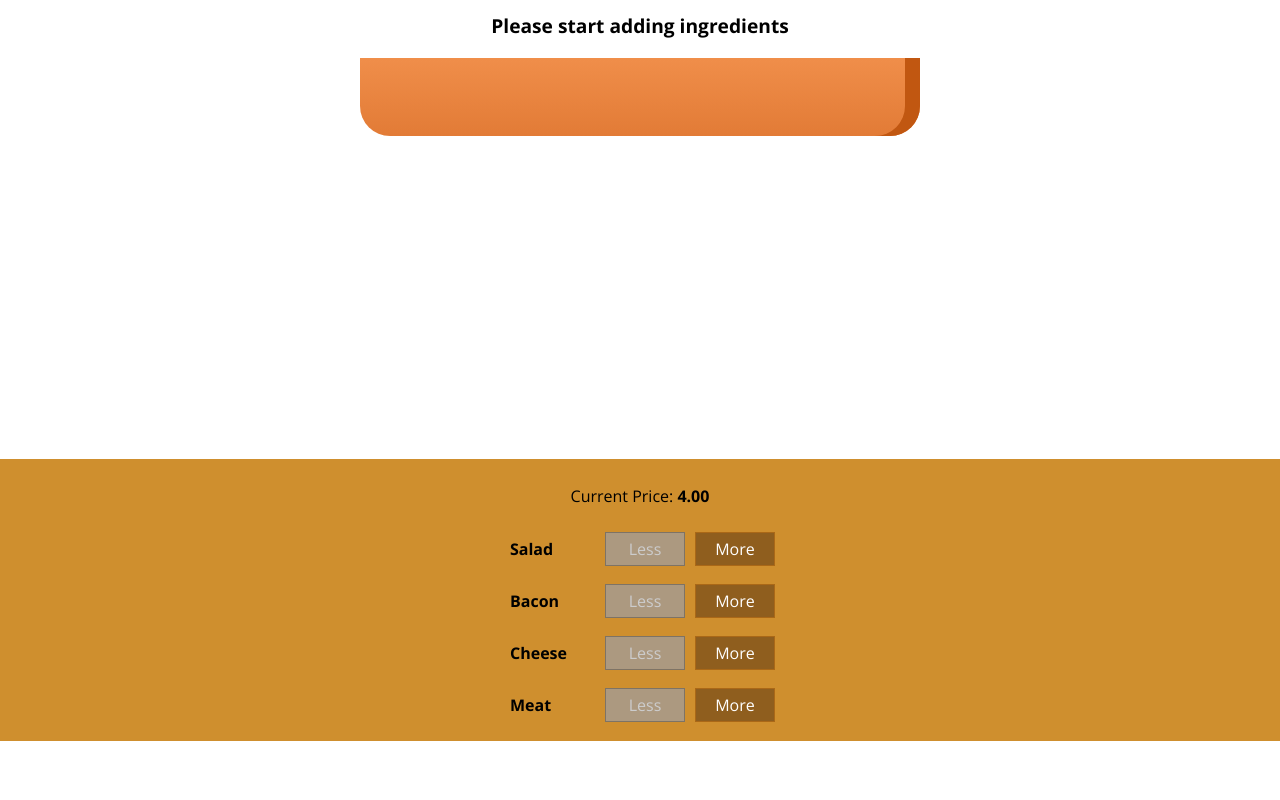
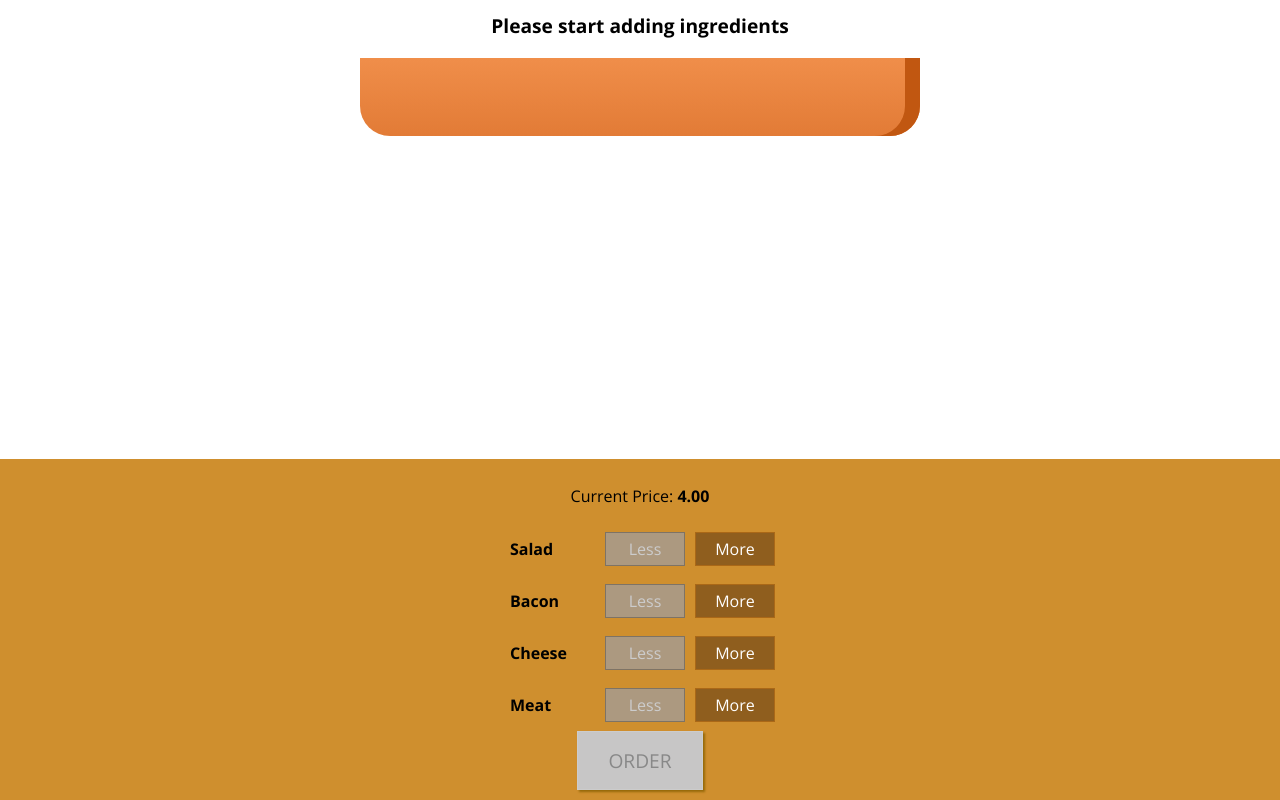
Before and after one commit to dxnter/burger-builder, a React app: page / in a window 1280 px wide. Shown: the part 179-979 px from the top of the page. Before the commit the page ends 920 px from the top, so only its background shows below. Built offline with nearby package versions, Linux system fonts and the light colour scheme.

Commit message:
Render the ORDER button when one or more ingredients are set in state

```diff
--- a/src/components/Burger/BuildControls/BuildControls.css
+++ b/src/components/Burger/BuildControls/BuildControls.css
@@ -8,3 +8,44 @@
   margin: auto;
   padding: 10px 0;
 }
+
+.OrderButton {
+    background-color: #DAD735;
+    outline: none;
+    cursor: pointer;
+    border: 1px solid #966909;
+    color: #966909;
+    font-family: inherit;
+    font-size: 1.2em;
+    padding: 15px 30px;
+    box-shadow: 2px 2px 2px #966909;
+}
+
+.OrderButton:hover, .OrderButton:active {
+    background-color: #A0DB41;
+    border: 1px solid #966909;
+    color: #966909;
+}
+
+.OrderButton:disabled {
+    background-color: #C7C6C6;
+    cursor: not-allowed;
+    border: 1px solid #ccc;
+    color: #888888;
+}
+
+.OrderButton:not(:disabled) {
+    animation: enable 0.3s linear;
+}
+
+@keyframes enable {
+    0% {
+        transform: scale(1);
+    }
+    60% {
+        transform: scale(1.1);
+    }
+    100% {
+        transform: scale(1);
+    }
+}
--- a/src/components/Burger/BuildControls/BuildControls.js
+++ b/src/components/Burger/BuildControls/BuildControls.js
@@ -21,6 +21,9 @@ const buildControls = (props) => (
         removed={() => props.ingredientRemoved(ctrl.type)}
         disabled={props.disabled[ctrl.type]} />
     ))}
+    <button
+      className={classes.OrderButton}
+      disabled={!props.purchasable}>ORDER</button>
   </div>
 );
 
--- a/src/components/Burger/Burger.js
+++ b/src/components/Burger/Burger.js
@@ -7,7 +7,7 @@ const burger = (props) => {
   let transformIngredients = Object.keys(props.ingredients)
     .map(igKey => {
       return [...Array(props.ingredients[igKey])].map((_, i) => {
-         return <BurgerIngredient key={igKey + i} type={igKey} />;
+        return <BurgerIngredient key={igKey + i} type={igKey} />;
       });
     })
     .reduce((arr, el) => {
@@ -21,7 +21,7 @@ const burger = (props) => {
     <div className={classes.Burger}>
       <BurgerIngredient type="bread-top" />
       {transformIngredients}
-      <BurgerIngredient type="bread-bottom" />
+    <BurgerIngredient type="bread-bottom" />
     </div>
   );
 };
--- a/src/containers/BurgerBuilder/BurgerBuilder.js
+++ b/src/containers/BurgerBuilder/BurgerBuilder.js
@@ -19,7 +19,19 @@ class BurgerBuilder extends Component {
       cheese: 0,
       meat: 0
     },
-    totalPrice: 4
+    totalPrice: 4,
+    purchasable: false
+  }
+
+  updatePurchaseState(ingredients) {
+    const sum = Object.keys(ingredients)
+      .map(igKey => {
+        return ingredients[igKey]
+      })
+      .reduce((sum, el) => {
+        return sum + el;
+      }, 0);
+    this.setState({ purchasable: sum > 0 })
   }
 
   addIngredientHandler = (type) => {
@@ -32,7 +44,8 @@ class BurgerBuilder extends Component {
     const priceAddition = INGREDIENT_PRICES[type];
     const oldPrice = this.state.totalPrice;
     const newPrice = oldPrice + priceAddition;
-    this.setState({totalPrice: newPrice, ingredients: updatedIngredients});
+    this.setState({ totalPrice: newPrice, ingredients: updatedIngredients });
+    this.updatePurchaseState(updatedIngredients);
   }
 
   removeIngredientHandler = (type) => {
@@ -49,6 +62,7 @@ class BurgerBuilder extends Component {
     const oldPrice = this.state.totalPrice;
     const newPrice = oldPrice - priceDeduction;
     this.setState({ totalPrice: newPrice, ingredients: updatedIngredients });
+    this.updatePurchaseState(updatedIngredients);
   }
   render() {
     const disabledInfo = {
@@ -59,12 +73,13 @@ class BurgerBuilder extends Component {
     }
     return (
       <Aux>
-        <Burger ingredients={this.state.ingredients}/>
+        <Burger ingredients={this.state.ingredients} />
         <BuildControls
           ingredientAdded={this.addIngredientHandler}
           ingredientRemoved={this.removeIngredientHandler}
           disabled={disabledInfo}
-          price={this.state.totalPrice}/>
+          purchasable={this.state.purchasable}
+          price={this.state.totalPrice} />
       </Aux>
     );
   }
```
